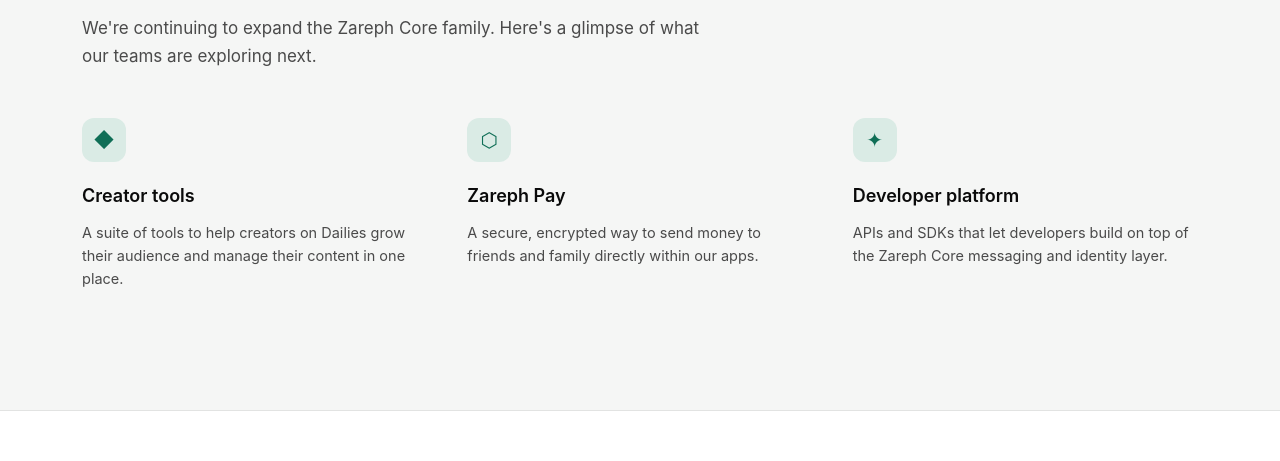
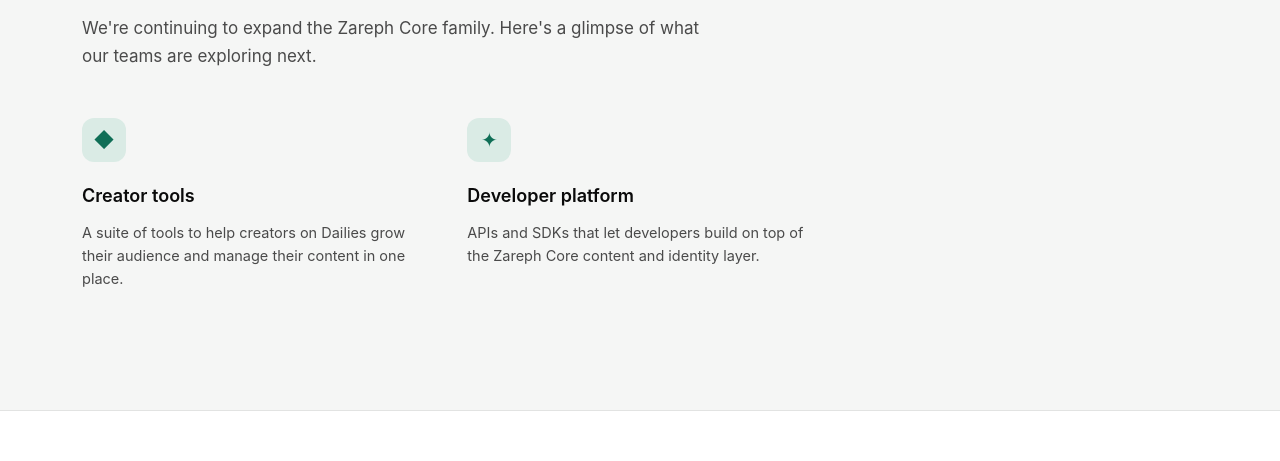
Before and after one commit to appdailies/zarephcore, a plain HTML site: page apps.html in a window 1280 px wide. Shown: the part 1249-1710 px from the top of the page. Drawn offline with Linux system fonts and the light colour scheme.

Commit message:
Update apps.html to remove Zareph Pay section
Removed Zareph Pay feature description and updated Developer platform description.

```diff
--- a/apps.html
+++ b/apps.html
@@ -56,14 +56,9 @@
           <p>A suite of tools to help creators on Dailies grow their audience and manage their content in one place.</p>
         </div>
         <div class="feature-item">
-          <div class="icon-badge">⬡</div>
-          <h4>Zareph Pay</h4>
-          <p>A secure, encrypted way to send money to friends and family directly within our apps.</p>
-        </div>
-        <div class="feature-item">
           <div class="icon-badge">✦</div>
           <h4>Developer platform</h4>
-          <p>APIs and SDKs that let developers build on top of the Zareph Core messaging and identity layer.</p>
+          <p>APIs and SDKs that let developers build on top of the Zareph Core content and identity layer.</p>
         </div>
       </div>
     </div>
```
